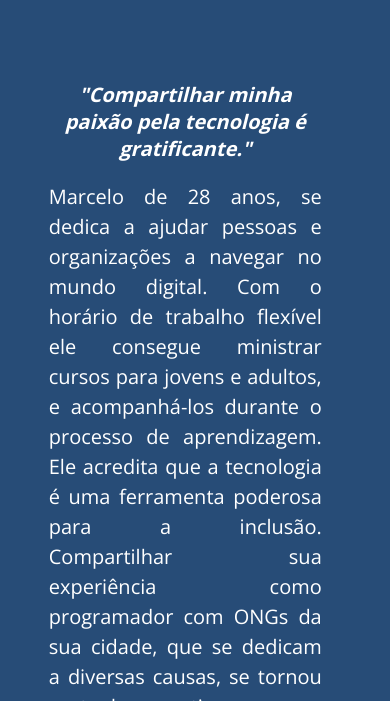
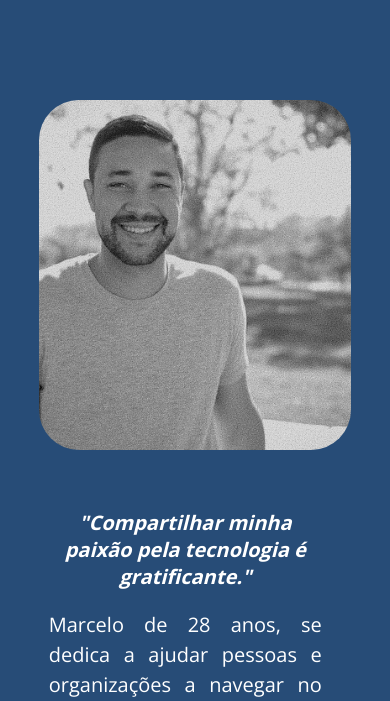
Before and after one commit to ICEI-PUC-Minas-PMV-SI/pmv-si-2023-2-pe1-t2-conecta, a plain HTML site: page src/pages/historias-sucesso/historias-sucesso.html in a window 390 px wide. Shown: the part 143-844 px from the top of the page. Drawn offline with nearby package versions, Linux system fonts and the light colour scheme; files whose address does not match are found by name; a web font is replaced by a local one.

Commit message:
Corrige responsividade

```diff
--- a/src/pages/historias-sucesso/historias-sucesso.css
+++ b/src/pages/historias-sucesso/historias-sucesso.css
@@ -112,7 +112,13 @@ main {
     }
 
     .main-content {
-        grid-template-columns: 1fr;
+        display: flex;
+        flex-direction: column;
+        align-items: center;
+    }
+
+    .conteudo {
+        order: 1;
     }
 
     .image {
@@ -134,7 +140,7 @@ main {
     }
 
     .main-content {
-        grid-template-columns: 1fr;
+        align-items: center;
     }
 
     .image {
```
